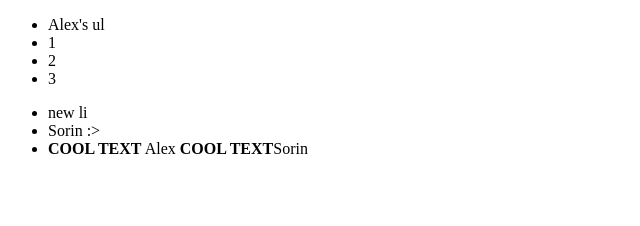
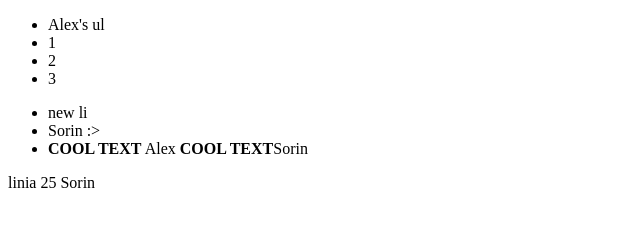
Before and after one commit to Aleks23/teamtest, a plain HTML site: page index.html in a window 1280 px wide. Shown: the whole page, without its empty margins (0-640 px from the left). Drawn offline with Linux system fonts and the light colour scheme.

Commit message:
adaugat linia 25

```diff
--- a/index.html
+++ b/index.html
@@ -22,5 +22,6 @@
             <b>COOL TEXT</b>Sorin
         </li>
     </ul>
+    linia 25 Sorin
 </body>
 </html>
```
